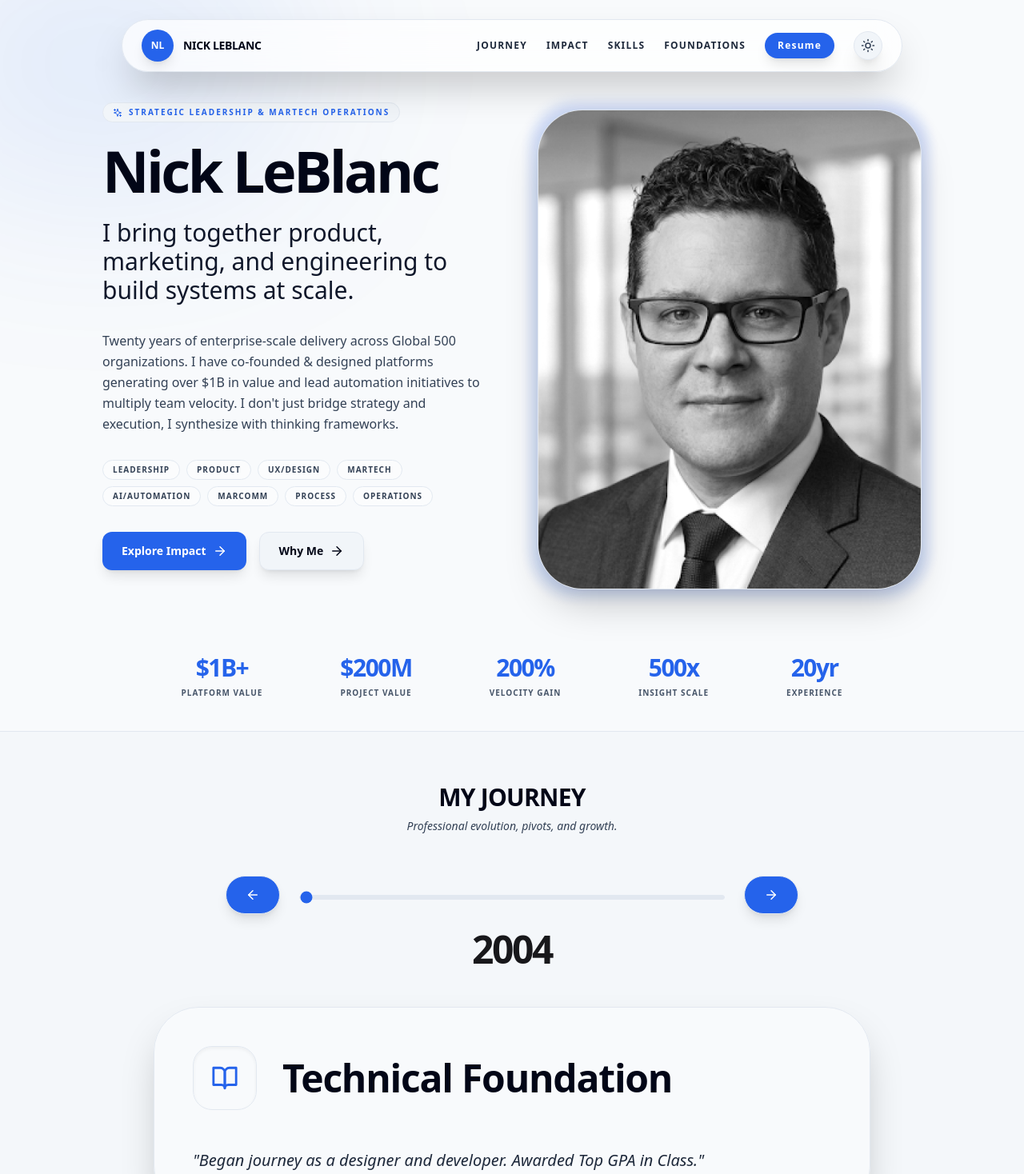
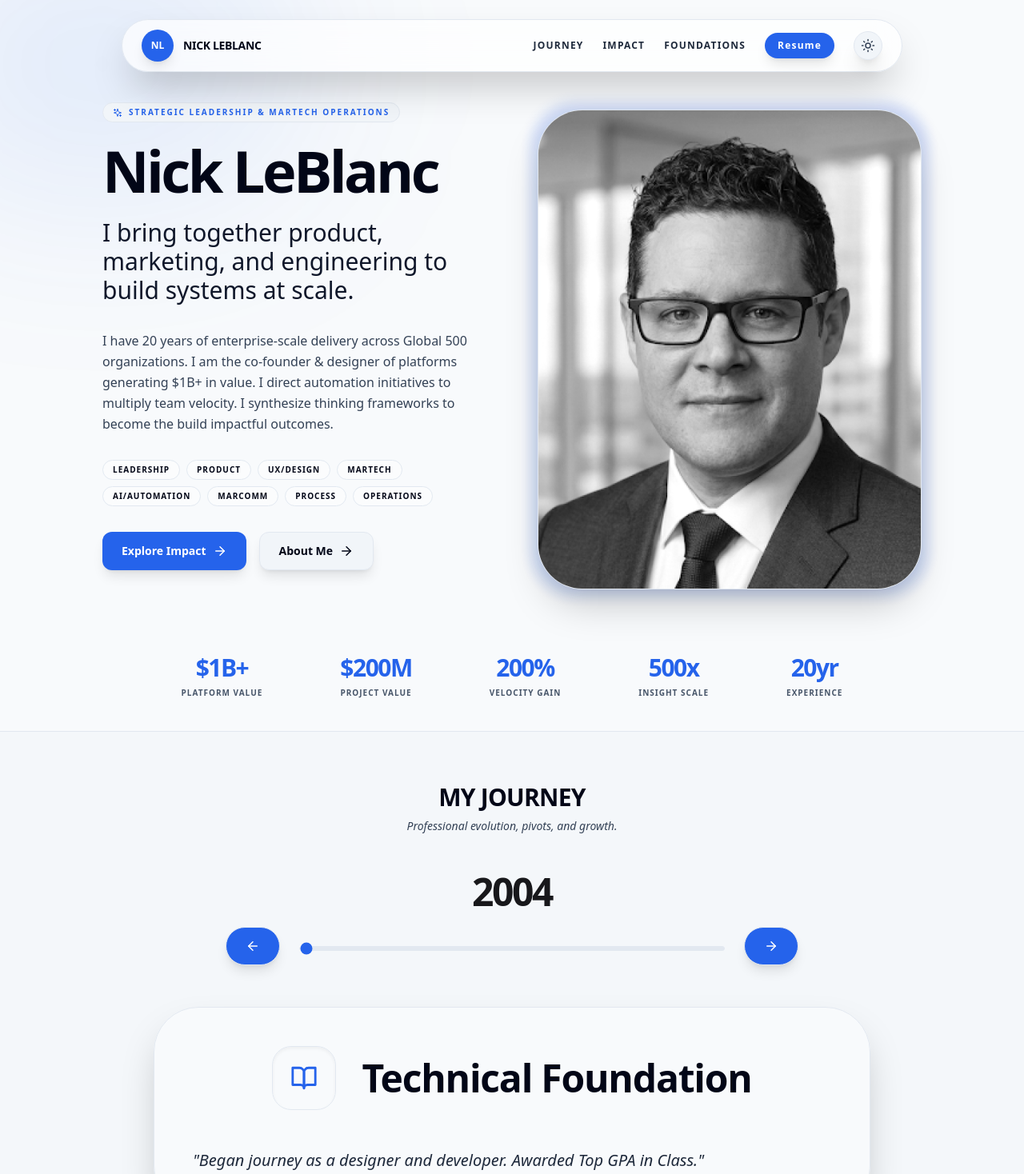
Before and after one commit to leblancns07/portfolio, a React (Vite) app: page / in a window 1280 px wide. Shown: the top 1468 px of the page at 80% size. Built offline with nearby package versions, Linux system fonts and the light colour scheme.

Commit message:
feat: Initialize new React application with its build output and core component.

```diff
--- a/src/App.jsx
+++ b/src/App.jsx
@@ -146,7 +146,7 @@ const App = () => {
   const heroData = {
     h1: "Nick LeBlanc",
     h2: "I bring together product, marketing, and engineering to build systems at scale.",
-    body: "Twenty years of enterprise-scale delivery across Global 500 organizations. I have co-founded & designed platforms generating over $1B in value and lead automation initiatives to multiply team velocity. I don't just bridge strategy and execution, I synthesize with thinking frameworks.",
+    body: "I have 20 years of enterprise-scale delivery across Global 500 organizations. I am the co-founder & designer of platforms generating $1B+ in value. I direct automation initiatives to multiply team velocity. I synthesize thinking frameworks to become the build impactful outcomes.",
     roleTags: ["Leadership", "Product", "UX/Design", "MarTech", "AI/Automation", "MarComm", "Process", "Operations"],
     imageUrl: "/profile_picture.png",
     whyMeText: "At my core, I care.\n\n I care about people, integrity, and purpose.\n\n I am a strategic thought leader focused on people-first values and innovation. It is my goal to help people feel connected through the tools they use, becoming advocates themselves.\n\n I study complexity to share simplicity. I believe sharing builds community. Become a trusted advocate for the user, grow their confidence, and everyone wins.\n\n I take pride in learning the functional areas that surround me. I have found that when the spokes are stronger, the wheel rolls better."
@@ -431,7 +431,6 @@ const App = () => {
             <div className="hidden md:flex items-center space-x-6 text-xs font-black uppercase tracking-widest text-left">
               <a href="#journey" className={`transition-colors ${t.navHover}`}>Journey</a>
               <a href="#work" className={`transition-colors ${t.navHover}`}>Impact</a>
-              <a href="#skills" className={`transition-colors ${t.navHover}`}>Skills</a>
               <a href="#foundations" className={`transition-colors ${t.navHover}`}>Foundations</a>
               <button onClick={() => setIsResumeOpen(true)} className={`${t.accentBg} text-white px-4 py-2 rounded-full ${t.accentHover} transition-all flex items-center gap-2 font-black shadow-lg`}>Resume</button>
               <button
@@ -458,7 +457,7 @@ const App = () => {
       {isMenuOpen && (
         <div className={`fixed inset-0 z-[49] md:hidden ${t.modalBg} backdrop-blur-3xl p-6 pt-32 animate-in fade-in zoom-in duration-300`}>
           <div className="flex flex-col space-y-8 items-center text-center">
-            {['journey', 'work', 'skills', 'foundations'].map((id) => (
+            {['journey', 'work', 'foundations'].map((id) => (
               <a
                 key={id}
                 href={`#${id}`}
@@ -500,7 +499,7 @@ const App = () => {
             <p className={`text-base ${t.muted} mb-8 max-w-2xl leading-relaxed`}>{heroData.body}</p>
             <div className="flex flex-wrap gap-2 mb-8">
               {heroData.roleTags.map((tag, i) => (
-                <div key={i} className={`px-3 py-1 ${t.cardBg} border ${t.cardBorder} rounded-full text-[10px] font-bold ${t.muted} uppercase tracking-widest text-center`}>{tag}</div>
+                <div key={i} className={`px-3 py-1 ${t.cardBg} border ${t.cardBorder} rounded-full text-[10px] font-bold ${t.heading} uppercase tracking-widest text-center`}>{tag}</div>
               ))}
             </div>
             <div className="flex flex-wrap gap-4 mb-8">
@@ -511,7 +510,7 @@ const App = () => {
                 onClick={() => setIsHeroWhyMeOpen(true)}
                 className={`inline-flex items-center h-12 px-6 ${t.innerBg} border ${t.itemBorder} ${t.heading} rounded-xl font-bold gap-2 hover:${t.accentText} ${t.accentBorderHover} transition-all shadow-lg active:scale-95 text-sm`}
               >
-                Why Me <ArrowRight size={18} />
+                About Me <ArrowRight size={18} />
               </button>
             </div>
           </div>
@@ -551,6 +550,9 @@ const App = () => {
 
           {/* Slider Controls */}
           <div className="flex flex-col items-center mb-12 w-full">
+            <div className={`text-3xl md:text-5xl font-black ${isDarkMode ? 'text-white' : 'text-zinc-900'} tracking-tighter mb-4 tabular-nums`}>
+              {journeyPoints[activeJourneyStep].year}
+            </div>
             <div className="flex items-center gap-6 w-full max-w-[716px]">
               <button
                 onClick={() => setActiveJourneyStep(prev => Math.max(0, prev - 1))}
@@ -585,26 +587,23 @@ const App = () => {
                 <ArrowRight size={18} />
               </button>
             </div>
-            <div className={`text-3xl md:text-5xl font-black ${isDarkMode ? 'text-white' : 'text-zinc-900'} tracking-tighter mt-4 tabular-nums`}>
-              {journeyPoints[activeJourneyStep].year}
-            </div>
           </div>
 
           <div className="w-full max-w-4xl">
             <div className={`p-8 md:p-12 ${t.cardBg} border ${t.cardBorder} ${t.cardHover} rounded-[2.5rem] md:rounded-[3.5rem] shadow-2xl relative overflow-hidden group/card transition-all duration-500`}>
                 <div className="relative flex flex-col items-start text-left">
-                    <div className="flex items-center gap-5 md:gap-8 w-full">
+                    <div className="flex items-center justify-center gap-5 md:gap-8 w-full">
                         <div className={`w-14 h-14 md:w-20 md:h-20 ${t.bg} border ${t.itemBorder} rounded-xl md:rounded-3xl flex items-center justify-center ${t.accentText} shadow-inner shrink-0 relative group/icon`}>
                           {React.cloneElement(journeyPoints[activeJourneyStep].icon, { size: isDarkMode ? 28 : 34 })}
                         </div>
-                        <h3 className={`text-2xl md:text-5xl font-bold ${t.heading} tracking-tight leading-tight flex-1`}>
+                        <h3 className={`text-2xl md:text-5xl font-bold ${t.heading} tracking-tight leading-tight`}>
                           {journeyPoints[activeJourneyStep].title}
                         </h3>
                     </div>
 
                     <div className={`h-px w-full ${t.cardBorder} opacity-30 my-6`} />
 
-                    <p className={`${t.text} text-lg md:text-xl leading-relaxed italic max-w-3xl`}>
+                    <p className={`${t.text} text-center text-lg md:text-xl leading-relaxed italic max-w-3xl`}>
                       &quot;{journeyPoints[activeJourneyStep].desc}&quot;
                     </p>
                 </div>
@@ -618,7 +617,7 @@ const App = () => {
         <div className="max-w-5xl mx-auto">
           <div className="mb-12 text-left">
             <div className="mb-8">
-              <h2 className={`text-3xl font-bold ${t.heading} mb-2 tracking-tight uppercase`}>Experience & Impact</h2>
+              <h2 className={`text-3xl font-bold ${t.heading} mb-2 tracking-tight uppercase`}>Impact</h2>
               <p className={`${t.muted} text-sm italic`}>Quantifiable value delivery across product and design.</p>
             </div>
             <div className="flex justify-start relative max-w-full w-full">
@@ -688,56 +687,46 @@ const App = () => {
         </div>
       </section>
 
-      {/* Skills & Tools Section */}
-      <section id="skills" className="py-12 px-6">
-        <div className="max-w-5xl mx-auto">
-          <div className="mb-12 text-left">
-            <h2 className={`text-3xl font-bold ${t.heading} mb-2 tracking-tight uppercase`}>Skills & Tools</h2>
-            <p className={`${t.muted} text-sm italic`}>Technical ecosystems and multidisciplinary leadership.</p>
+      {/* Foundations Section */}
+      <section id="foundations" className={`py-12 px-6 ${t.sectionBg} border-t ${t.cardBorder}`}>
+        <div className="max-w-5xl mx-auto text-left">
+          <div className="mb-12">
+            <h2 className={`text-3xl font-bold ${t.heading} mb-2 tracking-tight uppercase`}>Foundations</h2>
+            <p className={`${t.muted} text-sm italic`}>Technical ecosystems, multidisciplinary leadership, and academic background.</p>
           </div>
-          <div className="grid grid-cols-1 md:grid-cols-2 gap-6 text-left">
+
+          <div className={`flex items-center gap-3 ${t.accentText} mb-6 font-black uppercase tracking-widest text-[10px]`}><Layers size={14} /> Skills & Tools</div>
+          <div className="grid grid-cols-1 md:grid-cols-2 gap-6 text-left mb-16">
             {/* Professional Tenure Featured Card */}
-            <div className={`md:col-span-2 p-8 ${t.cardBg} border ${t.cardBorder} rounded-[2rem] ${t.cardHover} transition-all`}>
-                <div className="flex items-center gap-5 md:gap-8 mb-6 w-full">
-                  <div className={`w-14 h-14 md:w-20 md:h-20 ${t.bg} border ${t.itemBorder} rounded-xl md:rounded-3xl flex items-center justify-center ${t.accentText} shadow-inner shrink-0 group/icon`}>
-                    <Briefcase size={28} className="md:w-[34px] md:h-[34px]" />
+            <div className={`md:col-span-2 p-8 ${t.cardBg} border ${t.cardBorder} rounded-[2rem] transition-all`}>
+                <div className="flex items-center gap-4 mb-6 w-full">
+                  <div className={`w-10 h-10 md:w-12 md:h-12 ${t.bg} border ${t.itemBorder} rounded-xl flex items-center justify-center ${t.accentText} shadow-inner shrink-0 group/icon`}>
+                    <Briefcase size={20} className="md:w-[24px] md:h-[24px]" />
                   </div>
-                  <h3 className={`text-2xl md:text-5xl font-bold ${t.heading} tracking-tight leading-tight flex-1`}>{skillGroups[0].group}</h3>
+                  <h3 className={`text-xl md:text-2xl font-bold ${t.heading} tracking-tight leading-tight flex-1`}>{skillGroups[0].group}</h3>
                 </div>
-                <p className={`${t.muted} text-sm leading-relaxed mb-6`}>{skillGroups[0].description}</p>
                 <div className="flex flex-wrap gap-2">
                   {skillGroups[0].items.map((item, iIdx) => (
-                    <button key={iIdx} onClick={() => setSelectedSkill(item)} className={`px-3 py-1.5 rounded-full text-[9px] font-bold uppercase tracking-tight ${t.innerBg} border ${t.itemBorder} ${t.heading} hover:${t.accentText} ${t.accentBorderHover} transition-all shadow-md active:scale-95`}>{item.name}</button>
+                    <div key={iIdx} className={`px-3 py-1 ${t.cardBg} border ${t.cardBorder} rounded-full text-[10px] font-bold ${t.heading} uppercase tracking-widest text-center`}>{item.name}</div>
                   ))}
                 </div>
             </div>
             {/* Grid Skills Cards */}
             {skillGroups.slice(1).map((group, gIdx) => (
-              <div key={gIdx} className={`p-8 ${t.cardBg} border ${t.cardBorder} rounded-[2rem] ${t.cardHover} transition-all`}>
-                  <div className="flex items-center gap-5 md:gap-8 mb-6 w-full">
-                    <div className={`w-14 h-14 md:w-20 md:h-20 ${t.bg} border ${t.itemBorder} rounded-xl md:rounded-3xl flex items-center justify-center ${t.accentText} shadow-inner shrink-0 group/icon`}>
-                      {renderIcon(group.icon, 28)}
+              <div key={gIdx} className={`p-8 ${t.cardBg} border ${t.cardBorder} rounded-[2rem] transition-all`}>
+                  <div className="flex items-center gap-4 mb-6 w-full">
+                    <div className={`w-10 h-10 md:w-12 md:h-12 ${t.bg} border ${t.itemBorder} rounded-xl flex items-center justify-center ${t.accentText} shadow-inner shrink-0 group/icon`}>
+                      {renderIcon(group.icon, 20)}
                     </div>
-                    <h3 className={`text-2xl md:text-4xl font-bold ${t.heading} tracking-tight leading-tight flex-1`}>{group.group}</h3>
+                    <h3 className={`text-xl md:text-2xl font-bold ${t.heading} tracking-tight leading-tight flex-1`}>{group.group}</h3>
                   </div>
-                  <p className={`${t.muted} text-[13px] leading-relaxed mb-6`}>{group.description || "Core toolset for enterprise project delivery."}</p>
                   <div className="flex flex-wrap gap-2">
                     {group.items.map((item, iIdx) => (
-                      <button key={iIdx} onClick={() => setSelectedSkill(item)} className={`px-3 py-1.5 rounded-full text-[9px] font-bold uppercase tracking-tight ${t.innerBg} border ${t.itemBorder} ${t.heading} hover:${t.accentText} ${t.accentBorderHover} transition-all shadow-md active:scale-95`}>{item.name}</button>
+                      <div key={iIdx} className={`px-3 py-1 ${t.cardBg} border ${t.cardBorder} rounded-full text-[10px] font-bold ${t.heading} uppercase tracking-widest text-center`}>{item.name}</div>
                     ))}
                   </div>
               </div>
             ))}
-          </div>
-        </div>
-      </section>
-
-      {/* Foundations Section */}
-      <section id="foundations" className={`py-12 px-6 ${t.sectionBg} border-t ${t.cardBorder}`}>
-        <div className="max-w-5xl mx-auto text-left">
-          <div className="mb-12">
-            <h2 className={`text-3xl font-bold ${t.heading} mb-2 tracking-tight uppercase`}>Foundations</h2>
-            <p className={`${t.muted} text-sm italic`}>Academic background, industry certifications, and key honors.</p>
           </div>
 
           <div className="grid md:grid-cols-2 gap-16">
```
Also changed, not shown: 5 other files (tests, documents, lock files or other folders).
